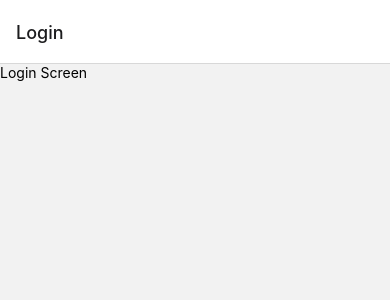
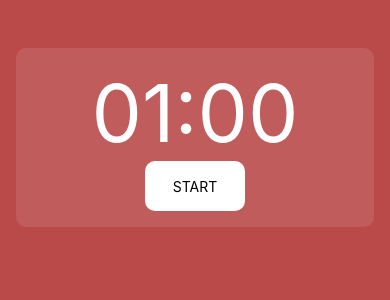
Before and after one commit to kebluis/eod-report-pomodoro-client, a React Native app: screen /Dashboard in a window 390 px wide. Before the commit this address had no page. Shown: the top 300 px of the page. Built offline with nearby package versions, Linux system fonts and the light colour scheme.

Commit message:
Count down timer feature (#1)
* Timer UI initiated and inserted global styles

* Countdown timer feature MVP

```diff
--- a/App.js
+++ b/App.js
@@ -11,7 +11,11 @@ function App() {
   const { isSignedIn } = useContext(AuthContext);
   return (
     <NavigationContainer>
-      <Stack.Navigator>
+      <Stack.Navigator
+        screenOptions={{
+          headerShown: false,
+        }}
+      >
         {isSignedIn ? (
           <Stack.Screen name="Dashboard" component={DashboardScreen} />
         ) : (
--- /dev/null
+++ b/src/components/CountdownComponent.js
@@ -0,0 +1,102 @@
+import React, { useEffect, useState, useRef } from "react";
+import { View, Text, StyleSheet, Button, TouchableOpacity } from "react-native";
+import globalStyles from "../css/global";
+
+import LottieView from "lottie-react-native";
+
+const CountdownComponent = ({ _minutes = 1, _seconds = 0 }) => {
+  const animation = useRef(null);
+  const [minutes, setMinutes] = useState(_minutes);
+  const [seconds, setSeconds] = useState(_seconds);
+  const [start, setStart] = useState(false);
+
+  useEffect(() => {
+    const timeout = (ms) => {
+      return new Promise((resolve) => setTimeout(resolve, ms));
+    };
+
+    const deductSeconds = async () => {
+      await timeout(1000);
+      setSeconds((prev) => --prev);
+    };
+
+    const deductMinutes = async () => {
+      await timeout(1000);
+      if (minutes > 0) {
+        setMinutes((prev) => --prev);
+        setSeconds(59);
+      } else {
+        setMinutes(_minutes);
+        setSeconds(_seconds);
+        setStart(false);
+      }
+    };
+    if (start) seconds === 0 ? deductMinutes() : deductSeconds();
+  }, [seconds]);
+
+  const startCountdown = () => {
+    setStart(true);
+    setTimeout(() => {
+      setMinutes((prev) => --prev);
+      setSeconds(59);
+    }, 1000);
+  };
+
+  const formattedTime = (time) =>
+    time.toLocaleString("en-US", {
+      minimumIntegerDigits: 2,
+      useGrouping: false,
+    });
+
+  return (
+    <View style={[globalStyles.vPadding1, styles.wrapper]}>
+      <Text style={[globalStyles.whiteText, styles.counter]}>
+        {formattedTime(minutes)}:{formattedTime(seconds)}
+      </Text>
+
+      {start ? (
+        <View style={styles.animationContainer}>
+          <LottieView
+            autoPlay
+            ref={animation}
+            style={{
+              width: 200,
+              height: 200,
+            }}
+            source={require("../../assets/backToSchool.json")}
+          />
+        </View>
+      ) : (
+        <TouchableOpacity onPress={startCountdown} style={styles.start}>
+          <Text>START</Text>
+        </TouchableOpacity>
+      )}
+    </View>
+  );
+};
+
+const styles = StyleSheet.create({
+  wrapper: {
+    backgroundColor: "#ffffff1a",
+    borderRadius: 10,
+  },
+  counter: {
+    fontSize: 80,
+    textAlign: "center",
+  },
+  animationContainer: {
+    alignItems: "center",
+    justifyContent: "center",
+  },
+  start: {
+    width: 100,
+    height: 50,
+    alignItems: "center",
+    justifyContent: "center",
+    alignSelf: "center",
+    backgroundColor: "#fff",
+    borderRadius: 10,
+  },
+});
+
+export default CountdownComponent;
--- /dev/null
+++ b/src/css/global.js
@@ -0,0 +1,13 @@
+import { StyleSheet } from "react-native";
+
+export default StyleSheet.create({
+  whiteText: {
+    color: "#fff",
+  },
+  vMargin1: {
+    marginVertical: 16,
+  },
+  vPadding1: {
+    paddingVertical: 16,
+  },
+});
--- a/src/screens/DashboardScreen.js
+++ b/src/screens/DashboardScreen.js
@@ -1,14 +1,27 @@
 import React from "react";
 import { StyleSheet, Text, View } from "react-native";
+import globalStyles from '../css/global'
+import CountdownComponent from "../components/CountdownComponent";
 
 const DashboardScreen = () => {
-  return <View>
-    <Text>
-      Dashboard Screen
-    </Text>
+  return <View style={styles.container}>
+    <View style={styles.wrapper}>
+
+    <CountdownComponent />
+    </View>
   </View>
 };
 
-const styles = StyleSheet.create({})
+const styles = StyleSheet.create({
+  container: {
+    height: '100%',
+    backgroundColor: '#ba4949',
+  },
+  wrapper: {
+    marginHorizontal: 16,
+    marginVertical: 48,
+  }
+
+})
 
 export default DashboardScreen;
--- a/src/store/AuthContext/index.js
+++ b/src/store/AuthContext/index.js
@@ -5,7 +5,7 @@ export const AuthContext = createContext();
 
 export const AuthProvider = ({ children }) => {
   const initialState = {
-    isSignedIn: false,
+    isSignedIn: true,
   };
 
   const [state, dispatch] = useReducer(AuthReducer, initialState);
```
